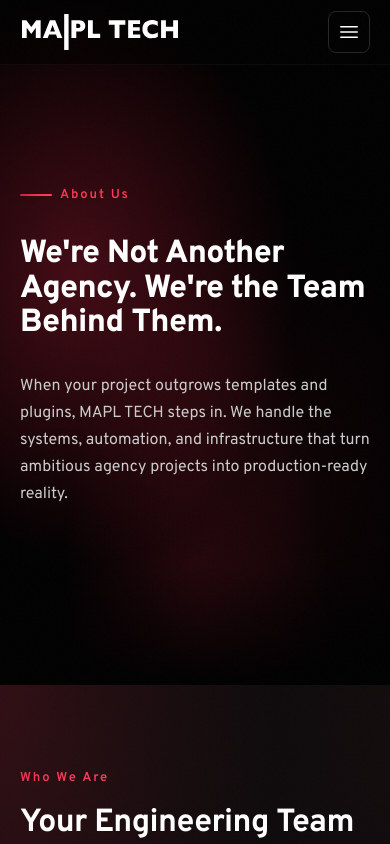
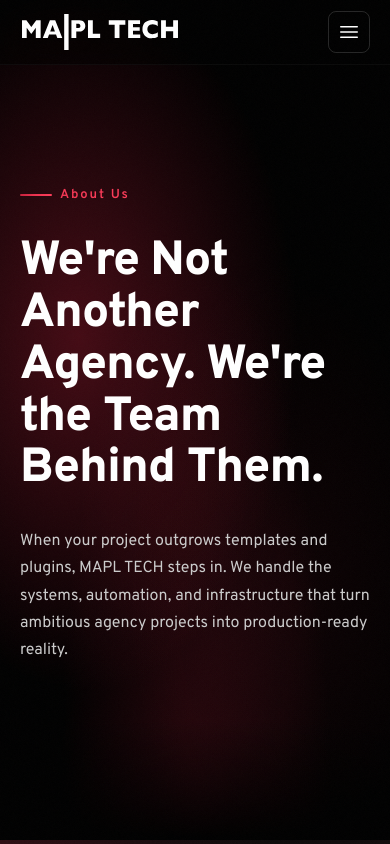
Before and after one commit to mapl-tech/mapltech, a Next.js app: page /about in a window 390 px wide. Shown: the top 844 px of the page. Built offline with nearby package versions, Linux system fonts and the light colour scheme.

Commit message:
Style: Mobile update

```diff
--- a/src/components/ui/glassmorphism-trust-hero.tsx
+++ b/src/components/ui/glassmorphism-trust-hero.tsx
@@ -135,7 +135,7 @@ export default function HeroSection() {
             <div className="hero-fade-in hero-delay-400 flex flex-col sm:flex-row gap-4" style={{ marginTop: 30 }}>
               <Link
                 href="/contact"
-                className="inline-flex items-center justify-center rounded-full px-8 py-4 text-[1.0625rem] font-semibold capitalize tracking-[0.08em] transition-all hover:brightness-110 active:scale-[0.98]"
+                className="inline-flex items-center justify-center rounded-full px-6 py-3 sm:px-8 sm:py-4 text-[1.0625rem] font-semibold capitalize tracking-[0.08em] transition-all hover:brightness-110 active:scale-[0.98]"
                 style={{
                   background: 'linear-gradient(135deg, #c4213c 0%, #F03350 50%, #ff3d5a 100%)',
                   color: '#fff',
@@ -147,7 +147,7 @@ export default function HeroSection() {
 
               <a
                 href="#services"
-                className="inline-flex items-center justify-center rounded-full px-8 py-4 text-[1.0625rem] font-semibold capitalize tracking-[0.08em] transition-all hover:bg-white/10 active:scale-[0.98]"
+                className="inline-flex items-center justify-center rounded-full px-6 py-3 sm:px-8 sm:py-4 text-[1.0625rem] font-semibold capitalize tracking-[0.08em] transition-all hover:bg-white/10 active:scale-[0.98]"
                 style={{
                   background: 'rgba(255,255,255,0.05)',
                   border: '1px solid rgba(255,255,255,0.12)',
--- a/src/styles/_mixins.scss
+++ b/src/styles/_mixins.scss
@@ -87,7 +87,7 @@
   align-items: center;
   justify-content: center;
   gap: $space-sm;
-  padding: 0.75rem 1.75rem;
+  padding: 0.625rem 1.25rem;
   border-radius: $radius-full;
   font-family: $font-body;
   font-size: $font-size-md;
@@ -99,6 +99,10 @@
   cursor: pointer;
   transition: all $transition-base;
   white-space: nowrap;
+
+  @include sm {
+    padding: 0.75rem 1.75rem;
+  }
 
   &:disabled {
     opacity: 0.5;
--- a/src/styles/globals.scss
+++ b/src/styles/globals.scss
@@ -231,18 +231,30 @@ input, textarea, select {
 
   // Sizes
   &.btn-sm {
-    padding: 10px 20px;
+    padding: 8px 16px;
     font-size: $font-size-md;
+
+    @media (min-width: $breakpoint-sm) {
+      padding: 10px 20px;
+    }
   }
 
   &.btn-md {
-    padding: 14px 28px;
+    padding: 10px 22px;
     font-size: $font-size-md;
+
+    @media (min-width: $breakpoint-sm) {
+      padding: 14px 28px;
+    }
   }
 
   &.btn-lg {
-    padding: 18px 36px;
+    padding: 14px 28px;
     font-size: $font-size-md;
+
+    @media (min-width: $breakpoint-sm) {
+      padding: 18px 36px;
+    }
   }
 }
 
@@ -260,6 +272,13 @@ html.lenis, html.lenis body {
 }
 
 } // end @layer base
+
+// Mobile body text minimum — 16px floor for readability on small screens
+@media (max-width: $breakpoint-sm) {
+  p, li, blockquote, td, th, dd {
+    font-size: 1rem;
+  }
+}
 
 // Reduced motion — respect user's OS accessibility setting
 @media (prefers-reduced-motion: reduce) {
--- a/src/styles/page-common.module.scss
+++ b/src/styles/page-common.module.scss
@@ -73,7 +73,7 @@
 
 .heroTitle {
   font-family: $font-display;
-  font-size: clamp($font-size-2xl, 4.5vw, $font-size-5xl);
+  font-size: clamp($font-size-4xl, 4.5vw, $font-size-5xl);
   font-weight: $font-weight-extrabold;
   color: $color-white;
   line-height: $line-height-tight;
--- a/src/styles/service-page.module.scss
+++ b/src/styles/service-page.module.scss
@@ -50,7 +50,7 @@
 
 .heroTitle {
   font-family: $font-display;
-  font-size: clamp($font-size-2xl, 4.5vw, $font-size-5xl);
+  font-size: clamp($font-size-4xl, 4.5vw, $font-size-5xl);
   font-weight: $font-weight-extrabold;
   color: $color-white;
   line-height: $line-height-tight;
```
